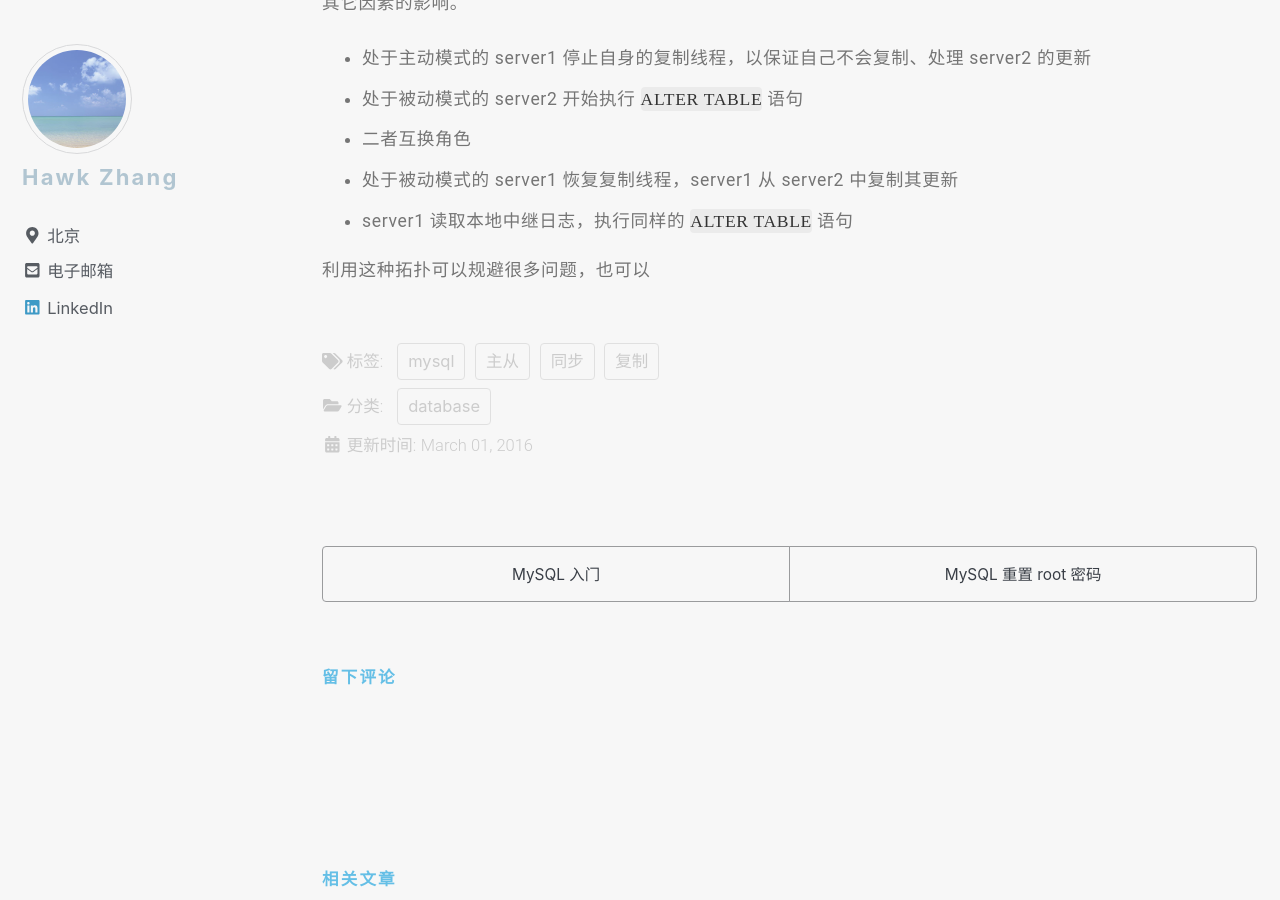
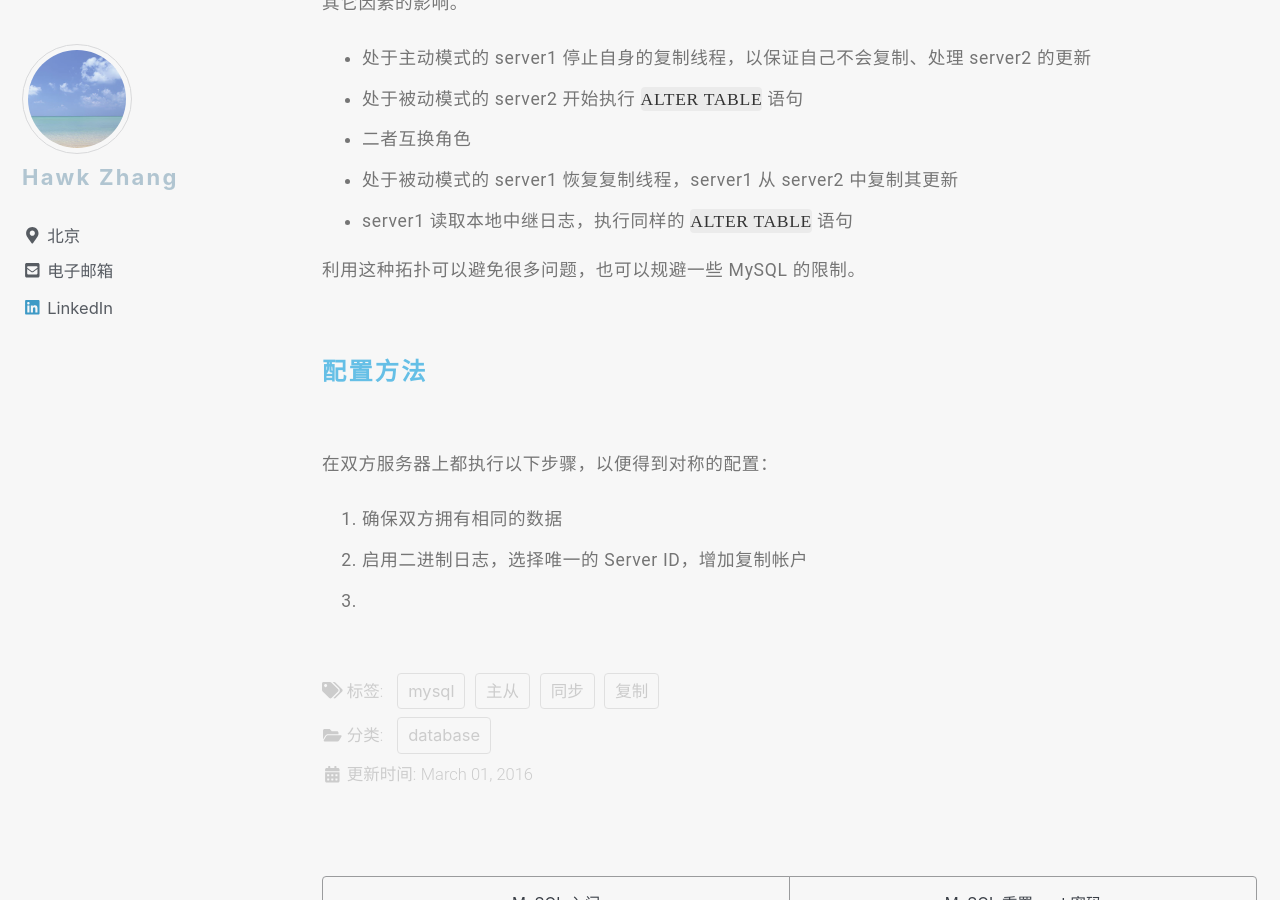
Before and after one commit to narru888/linotes_note, a Jekyll site: the page built from _posts/mysql/2016-03-01-master.slave.md, in a window 1280 px wide and 900 px high, scrolled down 31803 px. Built offline with Jekyll 4.4.1, drawn with Linux system fonts in a browser that asks for light colours; nearby versions of some CDN libraries; a script that is not in the unit is left out; comment, search, counter and statistics services are not loaded.

Commit message:
update on 2018-08-13 14:50:01 CST

```diff
--- a/_posts/mysql/2016-03-01-master.slave.md
+++ b/_posts/mysql/2016-03-01-master.slave.md
@@ -1002,4 +1002,15 @@ MySQL 不支持多源复制：即一个 从 上面有多个 主 的拓扑。
 * 处于被动模式的 server1 恢复复制线程，server1 从 server2 中复制其更新
 * server1 读取本地中继日志，执行同样的 `ALTER TABLE` 语句
 
-利用这种拓扑可以规避很多问题，也可以
+利用这种拓扑可以避免很多问题，也可以规避一些 MySQL 的限制。
+
+
+
+
+#### 配置方法
+
+在双方服务器上都执行以下步骤，以便得到对称的配置：
+
+1. 确保双方拥有相同的数据
+2. 启用二进制日志，选择唯一的 Server ID，增加复制帐户
+3.
```
